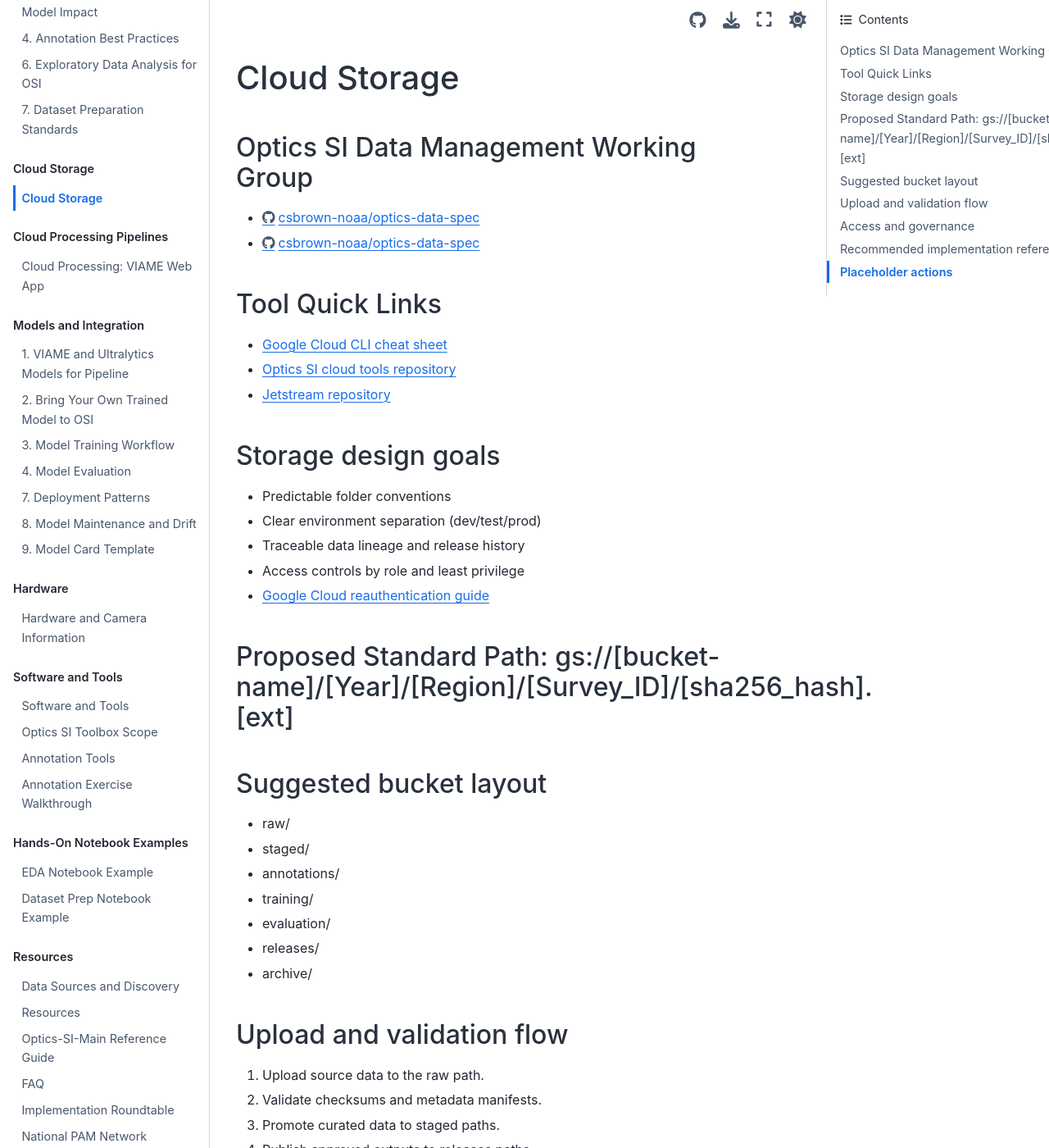
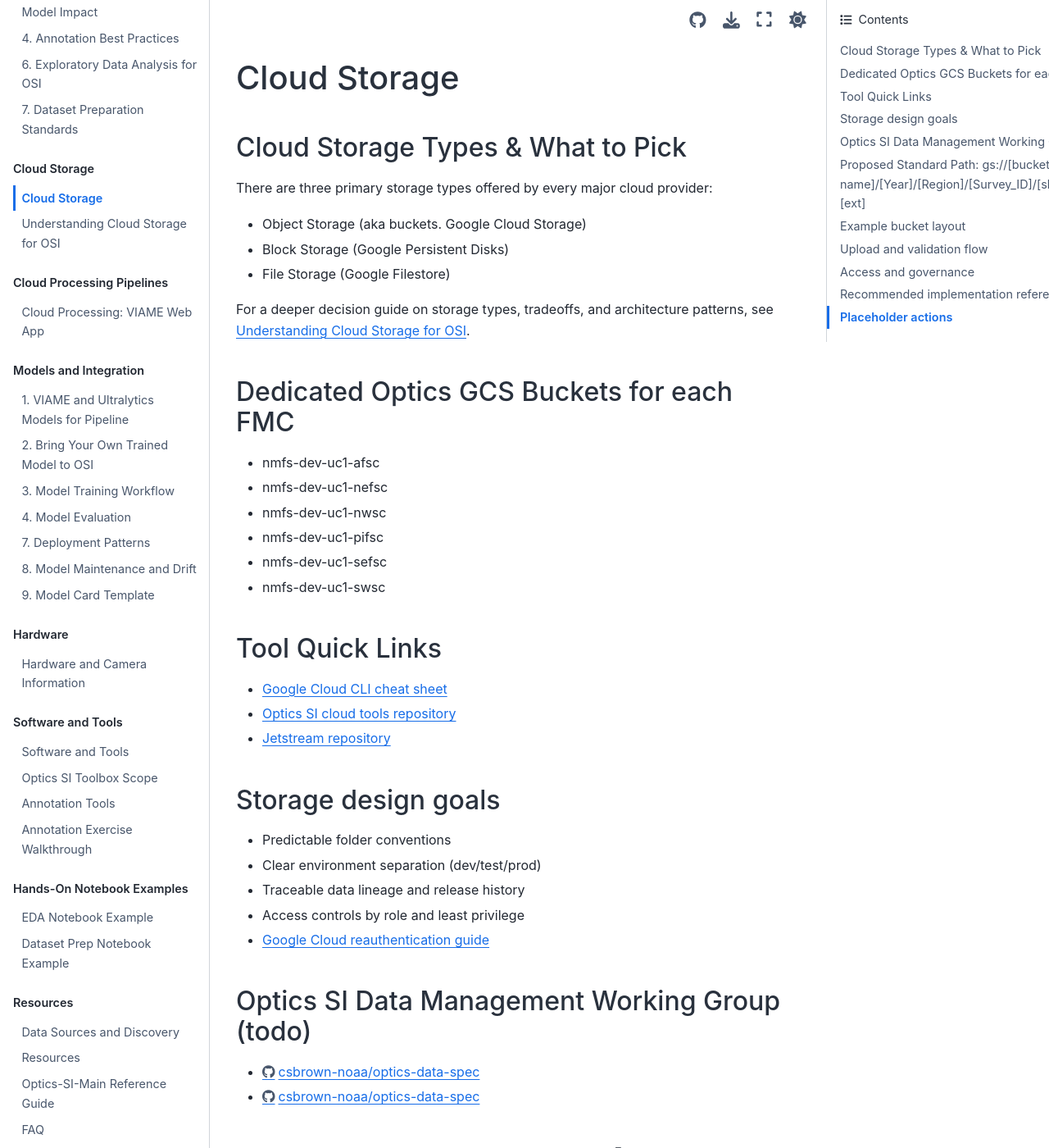
Before and after one commit to nmfs-ost/optics-si-docs, a Jupyter Book: the page built from content/osi/05_cloud_storage.md, in a window 1280 px wide and 1400 px high. Shown: the whole window at 82% size. Built offline with Jupyter Book 1.0.4 settings and Sphinx 7.4.7 and the Sphinx Book theme 1.1.4, drawn with Linux system fonts in a browser that asks for light colours; pages that are not in the unit, such as notebooks, are missing from menus; some of the changed text lies outside the part shown.

Commit message:
cloud storage notes and updates

```diff
--- a/_toc.yml
+++ b/_toc.yml
@@ -37,6 +37,8 @@
     numbered: false
     chapters:
       - file: content/osi/05_cloud_storage.md
+      - file: content/osi/05a_cloud_storage.md
+        title: Understanding Cloud Storage for OSI
 
   - caption: Cloud Processing Pipelines
     numbered: false
--- a/content/osi/05_cloud_storage.md
+++ b/content/osi/05_cloud_storage.md
@@ -1,7 +1,20 @@
 # Cloud Storage
-## Optics SI Data Management Working Group
-- https://github.com/csbrown-noaa/optics-data-spec/
-- https://github.com/csbrown-noaa/optics-data-spec/blob/main/data_spec/spec.md
+
+## Cloud Storage Types & What to Pick
+There are three primary storage types offered by every major cloud provider:
+- Object Storage (aka buckets. Google Cloud Storage)
+- Block Storage (Google Persistent Disks)
+- File Storage (Google Filestore)
+
+For a deeper decision guide on storage types, tradeoffs, and architecture patterns, see [Understanding Cloud Storage for OSI](05a_cloud_storage.md).
+
+## Dedicated Optics GCS Buckets for each FMC
+- nmfs-dev-uc1-afsc
+- nmfs-dev-uc1-nefsc
+- nmfs-dev-uc1-nwsc
+- nmfs-dev-uc1-pifsc
+- nmfs-dev-uc1-sefsc
+- nmfs-dev-uc1-swsc
 
 ## Tool Quick Links
 - [Google Cloud CLI cheat sheet](https://docs.cloud.google.com/static/sdk/docs/images/gcloud-cheat-sheet.pdf)
@@ -16,9 +29,13 @@
 
 - [Google Cloud reauthentication guide](https://docs.cloud.google.com/docs/authentication/reauthentication)
 
+## Optics SI Data Management Working Group (todo)
+- https://github.com/csbrown-noaa/optics-data-spec/
+- https://github.com/csbrown-noaa/optics-data-spec/blob/main/data_spec/spec.md
+
 ## Proposed Standard Path: gs://[bucket-name]/[Year]/[Region]/[Survey_ID]/[sha256_hash].[ext]
 
-## Suggested bucket layout
+## Example bucket layout
 - raw/
 - staged/
 - annotations/
```
Also changed, not shown: content/osi/05a_cloud_storage.md (added, +183 -0 lines).
